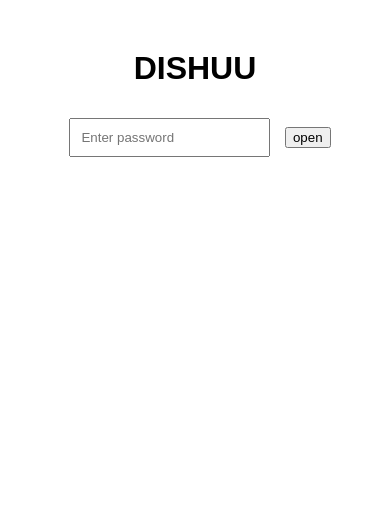
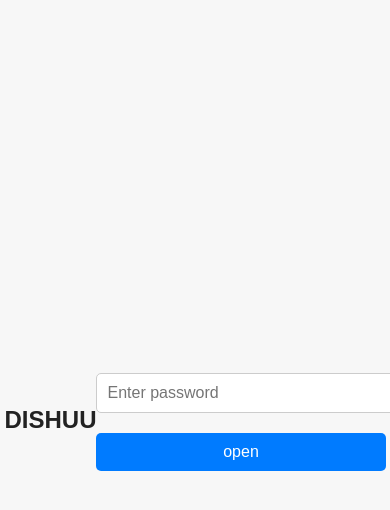
Before and after one commit to sw-aY-AM/Sastaa-Letterr, a plain HTML site: page index.html in a window 390 px wide. Drawn offline with Linux system fonts and the light colour scheme.

Commit message:
Update styles.css

```diff
--- a/styles.css
+++ b/styles.css
@@ -1,10 +1,83 @@
+/* Minimal body styles */
 body {
     font-family: Arial, sans-serif;
     text-align: center;
-    margin-top: 50px;
+    margin: 0;
+    padding: 0;
+    background-color: #f7f7f7; /* Light, neutral background */
+    color: #333; /* Dark text for contrast */
+    display: flex;
+    justify-content: center;
+    align-items: center;
+    height: 100vh; /* Full height to center content vertically */
 }
 
+/* Simple and clean container */
+.container {
+    background-color: #fff; /* White background for the form */
+    padding: 30px;
+    border-radius: 8px; /* Slight rounded corners */
+    box-shadow: 0 4px 10px rgba(0, 0, 0, 0.1); /* Subtle shadow */
+    width: 90%;
+    max-width: 400px; /* Limiting the form width */
+}
+
+/* Heading style */
+h1 {
+    font-size: 2rem;
+    color: #222; /* Darker color for the heading */
+    margin-bottom: 20px;
+}
+
+/* Input field styling */
 input {
-    padding: 10px;
-    margin: 10px;
+    width: 100%; /* Full width input */
+    padding: 12px;
+    margin-bottom: 20px;
+    border: 1px solid #ccc; /* Subtle border */
+    border-radius: 5px; /* Rounded corners */
+    font-size: 1rem;
+    outline: none;
 }
+
+/* Input field focus effect */
+input:focus {
+    border-color: #007BFF; /* Blue border when focused */
+}
+
+/* Button styling */
+button {
+    width: 100%;
+    padding: 12px;
+    font-size: 1rem;
+    color: white;
+    background-color: #007BFF; /* Blue button */
+    border: none;
+    border-radius: 5px;
+    cursor: pointer;
+    transition: background-color 0.3s;
+}
+
+/* Button hover effect */
+button:hover {
+    background-color: #0056b3; /* Darker blue on hover */
+}
+
+/* Error message styling */
+#errorMessage {
+    color: red;
+    font-size: 0.9rem;
+    margin-top: 10px;
+    display: none; /* Hidden by default */
+}
+
+/* Responsive adjustments */
+@media (max-width: 600px) {
+    h1 {
+        font-size: 1.5rem; /* Smaller heading on smaller screens */
+    }
+
+    input, button {
+        padding: 10px; /* Slightly smaller padding on smaller screens */
+    }
+}
```
